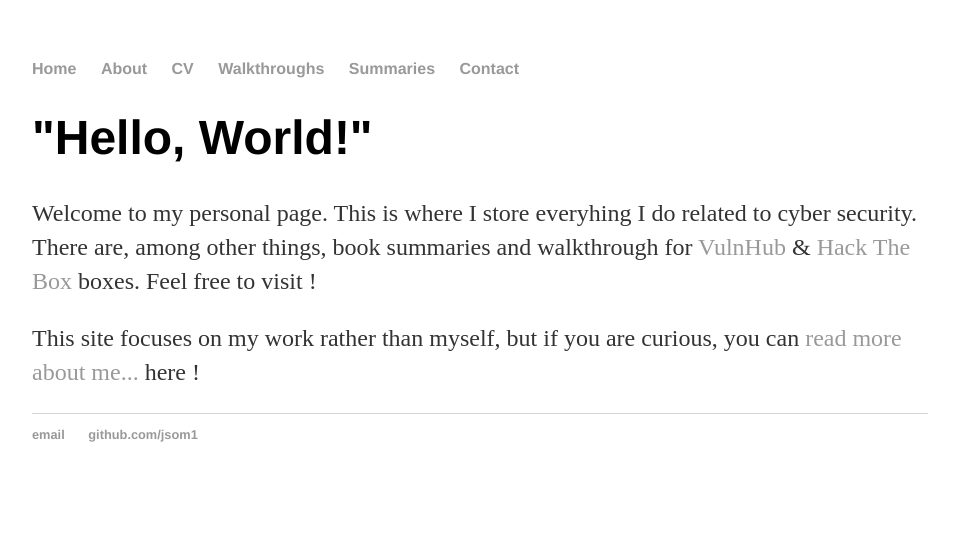
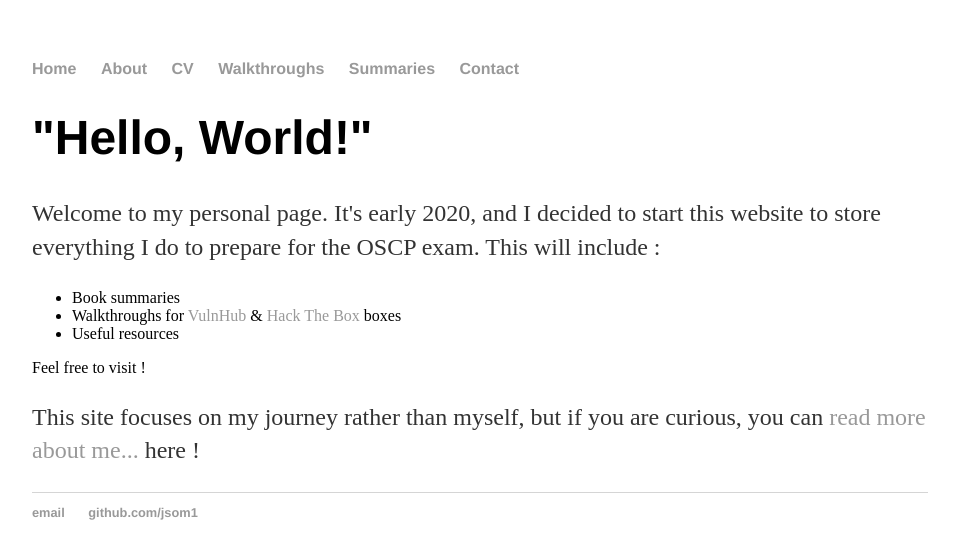
Before and after one commit to jsom1/jsom1.github.io, a Jekyll site: the page built from index.html, in a window 1280 px wide. Shown: the top 559 px of the page, without its empty margins (160-1119 px from the left). Built offline with Jekyll 4.4.1, drawn with Linux system fonts in a browser that asks for light colours.

Commit message:
Update index.html

```diff
--- a/index.html
+++ b/index.html
@@ -4,15 +4,20 @@ title: Netpal
 ---
 <div class="home">
 	<h1>"Hello, World!"</h1>
-	<p>Welcome to my personal page. This is where I store everyhing I do related
-		to cyber security. There are, among other things, book summaries and
-		walkthrough for
+	<p>Welcome to my personal page. It's early 2020, and I decided to start this
+		website to store everything I do to prepare for the OSCP exam. This
+		will include :
+		<ul>
+			<li>Book summaries</li>
+			<li>Walkthroughs for
 		<a href="https://www.vulnhub.com/">VulnHub</a> &
-		<a href="https://www.hackthebox.eu/">Hack The Box</a>
-		boxes. Feel free to visit !
+		<a href="https://www.hackthebox.eu/">Hack The Box</a> boxes</li>
+			<li>Useful resources</li>
+		</ul>
+			Feel free to visit !
 	</p>
 
-	<p>This site focuses on my work rather than myself, but if you are curious,
+	<p>This site focuses on my journey rather than myself, but if you are curious,
 		you can
 		<a href="/about">read more about me...</a>
 		here !
```
